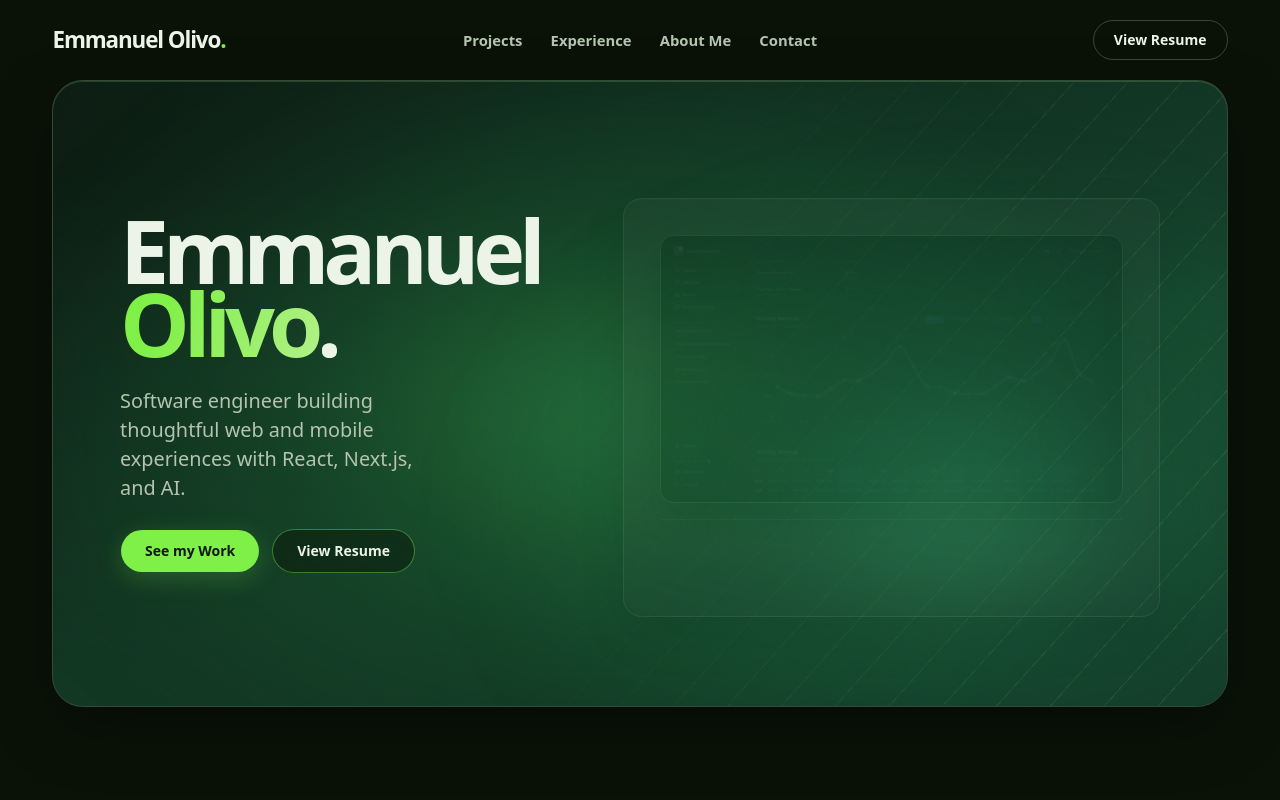
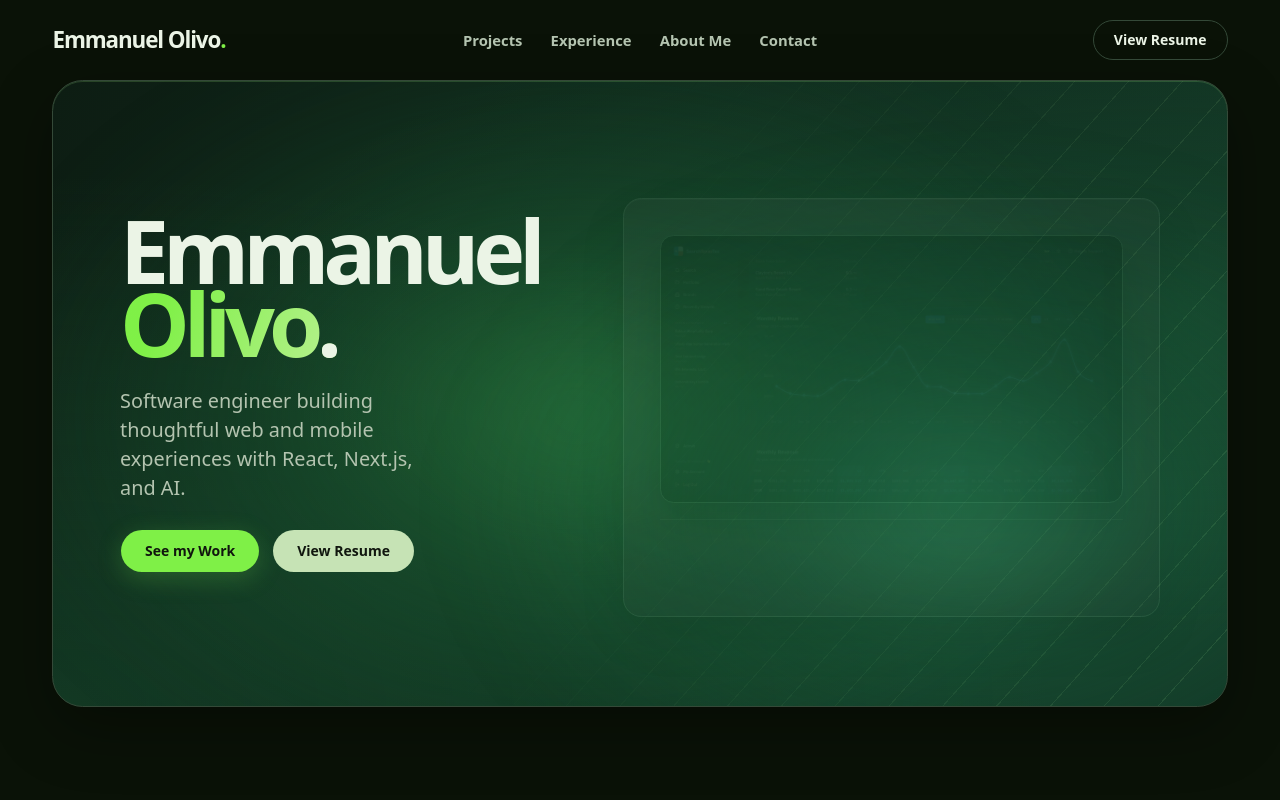
Before and after one commit to emmanuelolivo1002/portfolio-2027, a Next.js app: page / in a window 1280 px wide. Shown: the top 800 px of the page. Built offline with nearby package versions, Linux system fonts and the light colour scheme.

Commit message:
Improve contrast on the hero resume button

```diff
--- a/src/app/page.tsx
+++ b/src/app/page.tsx
@@ -64,7 +64,7 @@ export default function Home() {
                 <Button asChild className="hero-work-link h-11 rounded-full px-3 text-sm font-semibold sm:px-6">
                   <a href={hero.workLink.href}>{hero.workLink.label}</a>
                 </Button>
-                <Button asChild variant="outline" className="h-11 rounded-full border-primary/35 bg-background/45 px-3 text-sm font-semibold text-foreground hover:border-primary hover:bg-muted sm:px-6">
+                <Button asChild className="h-11 rounded-full bg-[#c6e3b5] px-3 text-sm font-semibold hover:bg-[#d9edcd] sm:px-6">
                   <a href={hero.resumeLink.href} target="_blank" rel="noopener noreferrer">{hero.resumeLink.label}</a>
                 </Button>
               </div>
```
